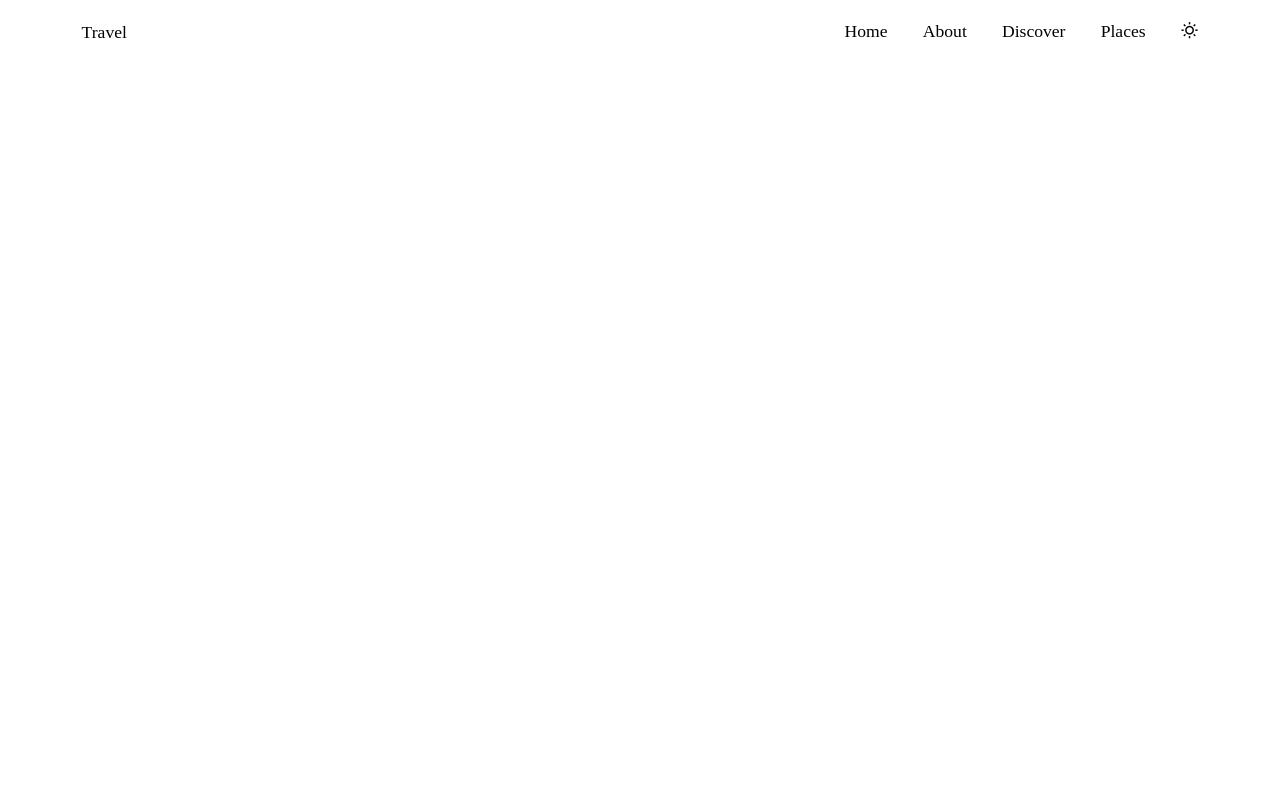
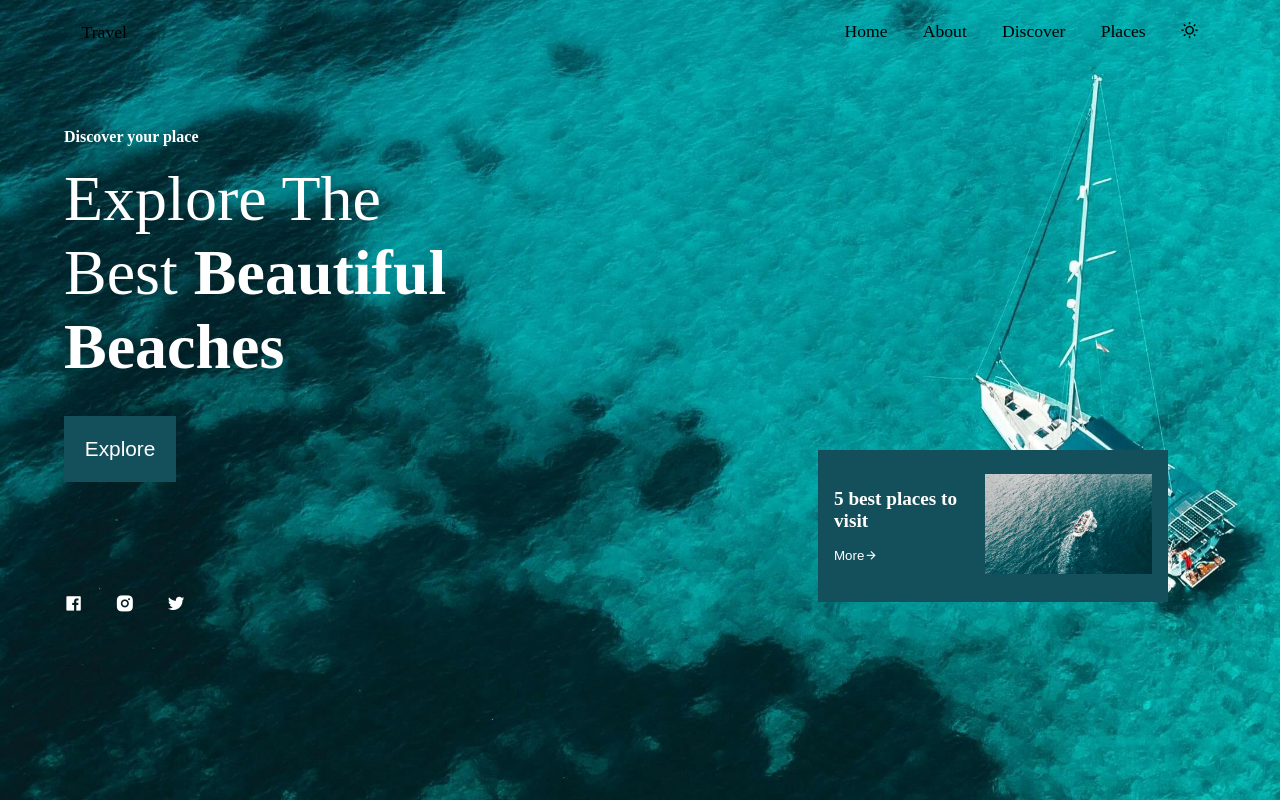
Before and after one commit to Teddy-Gere/travel_website, a plain HTML site: page index.html in a window 1280 px wide. Drawn offline with nearby package versions, Linux system fonts and the light colour scheme.

Commit message:
added home section

```diff
--- a/assets/css/style.css
+++ b/assets/css/style.css
@@ -23,12 +23,15 @@ body {
     background-color: var(--bg-clr);
 }
 
+*,*::before,*::after{
+    box-sizing: border-box;
+}
 p,
 h1,
 h2,
 h3,
 header,
-section,ul {
+section,ul,button {
     margin: 0;
     padding: 0;
 }
@@ -46,6 +49,10 @@ button{
     background-color: transparent;
 }
 
+img{
+    width: 100%;
+    height: auto;
+}
 
 /* General style */
 
@@ -83,6 +90,89 @@ button{
     top: 1rem;
     right: 1rem;
     font-size: 1.5rem;
+}
+
+
+/* home */
+.home .container{
+    margin-top: 4rem;
+    color: white;
+    position: relative;
+}
+.home__img{
+    position: absolute;
+    top:0;
+    left: 0;
+    height: 100vh;
+    z-index: -1;
+}
+
+.home__subtitle{
+    font-weight: 600;
+    display: block;
+    margin-bottom: 1rem;
+}
+.home__title{
+    font-weight: 500;
+    font-size: 4rem;
+    margin-bottom: 2rem;
+}
+
+.home__button{
+    font-size: 1.3rem;
+    color: white;
+    background: hsl(190deg 64% 22%);
+    padding: 1em;
+    margin-bottom: 7rem;
+}
+
+.socialmedia__list{
+    display: flex;
+}
+.socialmedia__list li{
+    margin-right: 2rem;
+    font-size: 1.2rem;
+}
+
+.home__card{
+    background-color: hsl(190deg 64% 22%);
+    width: 350px;
+    display: flex;
+    justify-content: center;
+    font-size: 1rem;
+    align-items: center;
+    padding: 1.5rem 1rem;
+    position: absolute;
+    bottom: 1rem;
+    right: 3rem;
+}
+.home__card .card__title{
+    font-size: 1.2rem;
+    font-weight: 600;
+}
+.card__content{
+    margin-right: 1rem;
+}
+.home__card_img__div{
+    overflow: hidden;
+}
+.card__img{
+    width: 200px;
+    height: 100px;
+    transition: 0.3s;
+}
+
+.card__img:hover{
+   transform: scale(1.1);
+}
+
+.card__button{
+    color:var(--text-clr);
+    display: flex;
+    align-items: center;
+    margin-top: 1rem;
+
+
 }
 /* media queries */
 
--- a/index.html
+++ b/index.html
@@ -1,18 +1,20 @@
 <!DOCTYPE html>
 <html lang="en">
+
 <head>
     <meta charset="UTF-8">
     <meta http-equiv="X-UA-Compatible" content="IE=edge">
     <meta name="viewport" content="width=device-width, initial-scale=1.0">
 
-                <!--=============== REMIXICONS ===============-->
-                <link href="https://cdn.jsdelivr.net/npm/remixicon@2.5.0/fonts/remixicon.css" rel="stylesheet">
+    <!--=============== REMIXICONS ===============-->
+    <link href="https://cdn.jsdelivr.net/npm/remixicon@2.5.0/fonts/remixicon.css" rel="stylesheet">
 
 
     <link rel="shortcut icon" href="assets/img/favicon.png" type="image/x-icon">
     <link rel="stylesheet" href="assets/css/style.css">
     <title>Travel Website</title>
 </head>
+
 <body>
     <header id="header" class="header">
         <div class="container">
@@ -34,7 +36,47 @@
             </nav>
         </div>
     </header>
+    <main>
+        <section class="section home">
+            <img src="assets/img/home1.jpg" alt="" class="home__img">
+            <div class="container">
+                <span class="home__subtitle">Discover your place
+                </span>
+                <h1 class="home__title">
+                    Explore The <br>
+                    Best <b>Beautiful
+                        <br>
+                        Beaches</b>
+                </h1>
+                <button class="home__button">
+                    Explore
+                </button>
 
+
+                <ul class="socialmedia__list">
+                    <li><a href="https://www.facebook.com/"     target="_blank"><i class="ri-facebook-box-fill"></i></a></li>
+                    <li><a href="https://www.instagram.com/"    target="_blank"><i class="ri-instagram-fill"></i></a></li>
+                    <li><a href="https://twitter.com/"    target="_blank"><i class="ri-twitter-fill"></i></a></li>
+                </ul>
+
+                <div class="home__card">
+                    <div class="card__content">
+                        <h1 class="card__title">
+                            5 best places to visit
+                        </h1>
+                        <button class="card__button">
+                            More
+                            <i class="ri-arrow-right-line"></i>
+                        </button>
+                    </div>
+                    <div class="home__card_img__div">
+                        <img src="assets/img/home2.jpg" alt="" class="card__img">
+                    </div>
+                </div>
+            </div>
+        </section>
+    </main>
     <script src="assets/js/script.js" type="text/javascript"></script>
 </body>
+
 </html>
```
